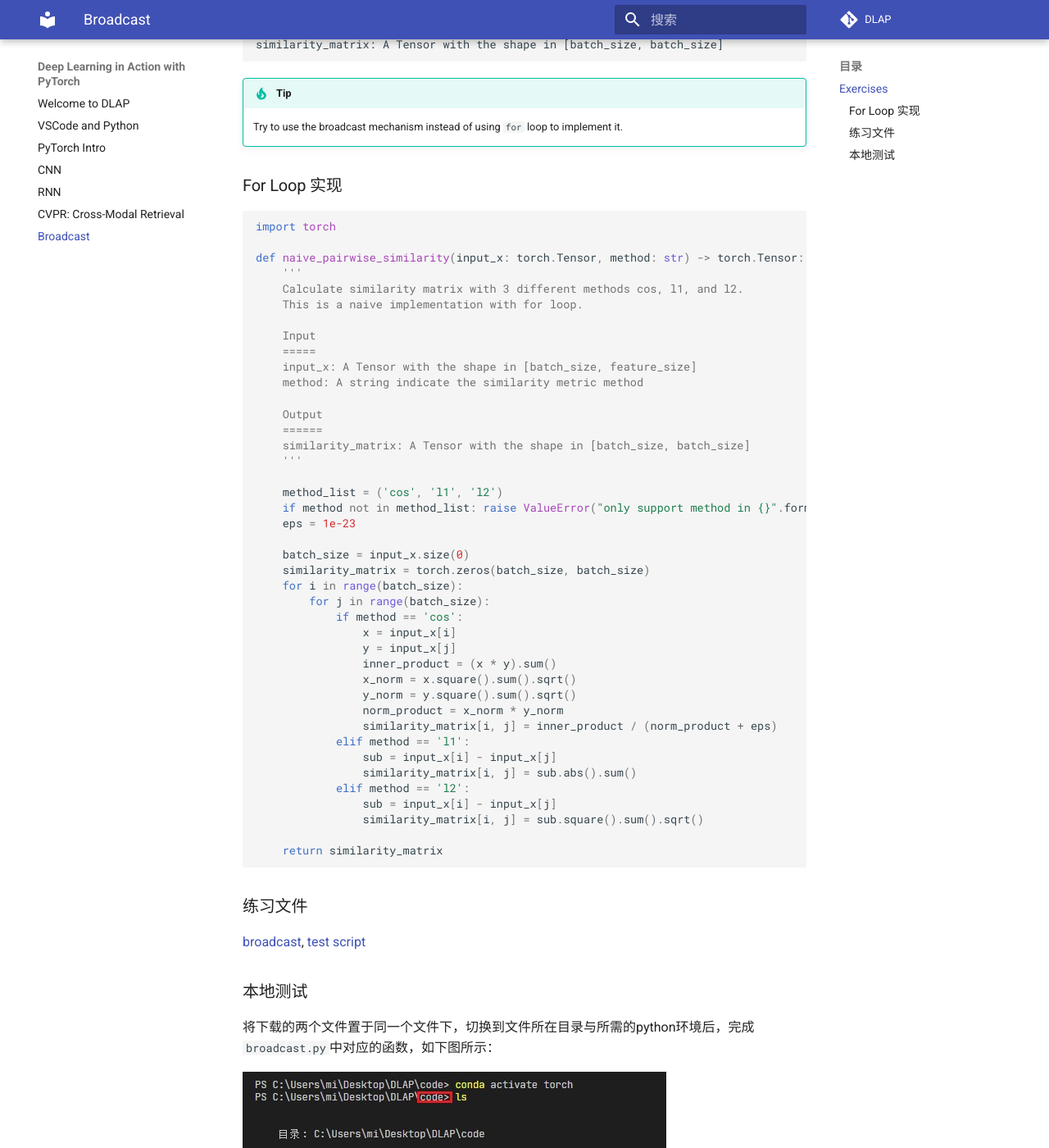
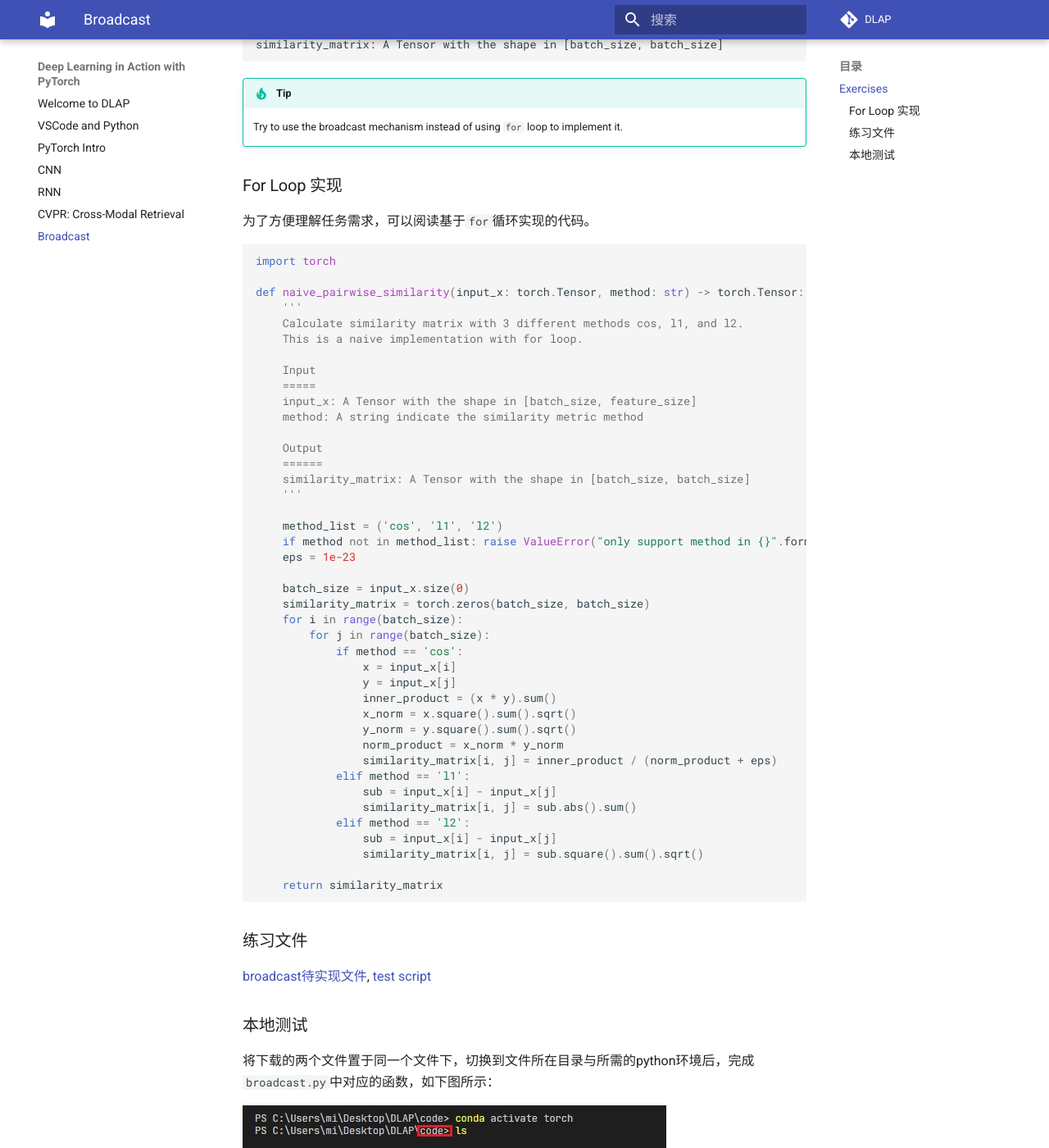
Before and after one commit to Royal-526/DLAP, an MkDocs documentation site: the page built from docs/6Broadcast.md, in a window 1280 px wide and 1400 px high, scrolled down 367 px. Shown: the whole window at 82% size. Built offline with MkDocs 1.6.1 and Material for MkDocs 9.7.7, drawn with Linux system fonts in a browser that asks for light colours; comment, search, counter and statistics services are not loaded.

Commit message:
add example

````diff
--- a/docs/6Broadcast.md
+++ b/docs/6Broadcast.md
@@ -19,6 +19,8 @@ similarity_matrix: A Tensor with the shape in [batch_size, batch_size]
     Try to use the broadcast mechanism instead of using `for` loop to implement it.
 
 ### For Loop 实现
+为了方便理解任务需求，可以阅读基于`for`循环实现的代码。
+
 ```python
 import torch
 
@@ -64,7 +66,7 @@ def naive_pairwise_similarity(input_x: torch.Tensor, method: str) -> torch.Tenso
 ```
 
 ### 练习文件
-[broadcast](./assets/broadcast/broadcast.py), [test script](./assets/broadcast/broadcast_test.py)
+[broadcast待实现文件](./assets/broadcast/broadcast.py), [test script](./assets/broadcast/broadcast_test.py)
 
 ### 本地测试
 将下载的两个文件置于同一个文件下，切换到文件所在目录与所需的python环境后，完成`broadcast.py`中对应的函数，如下图所示：
````
